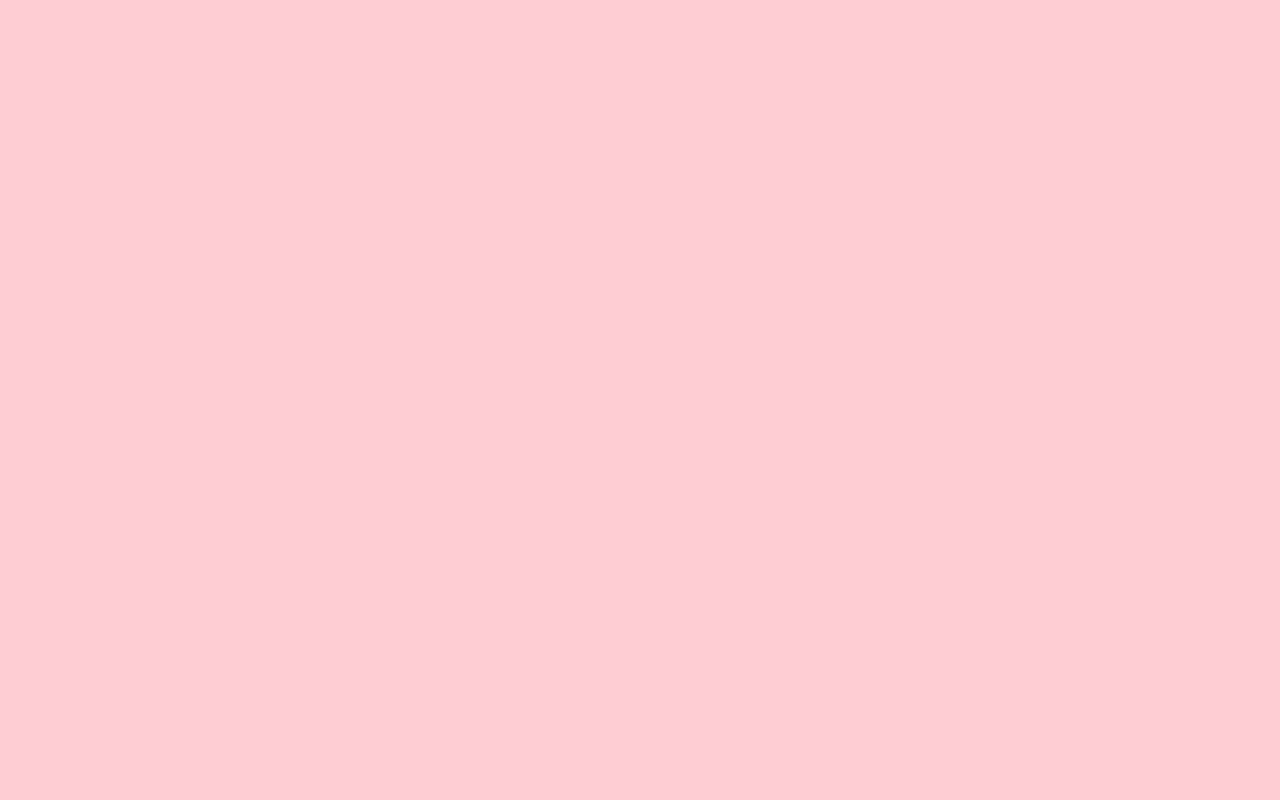
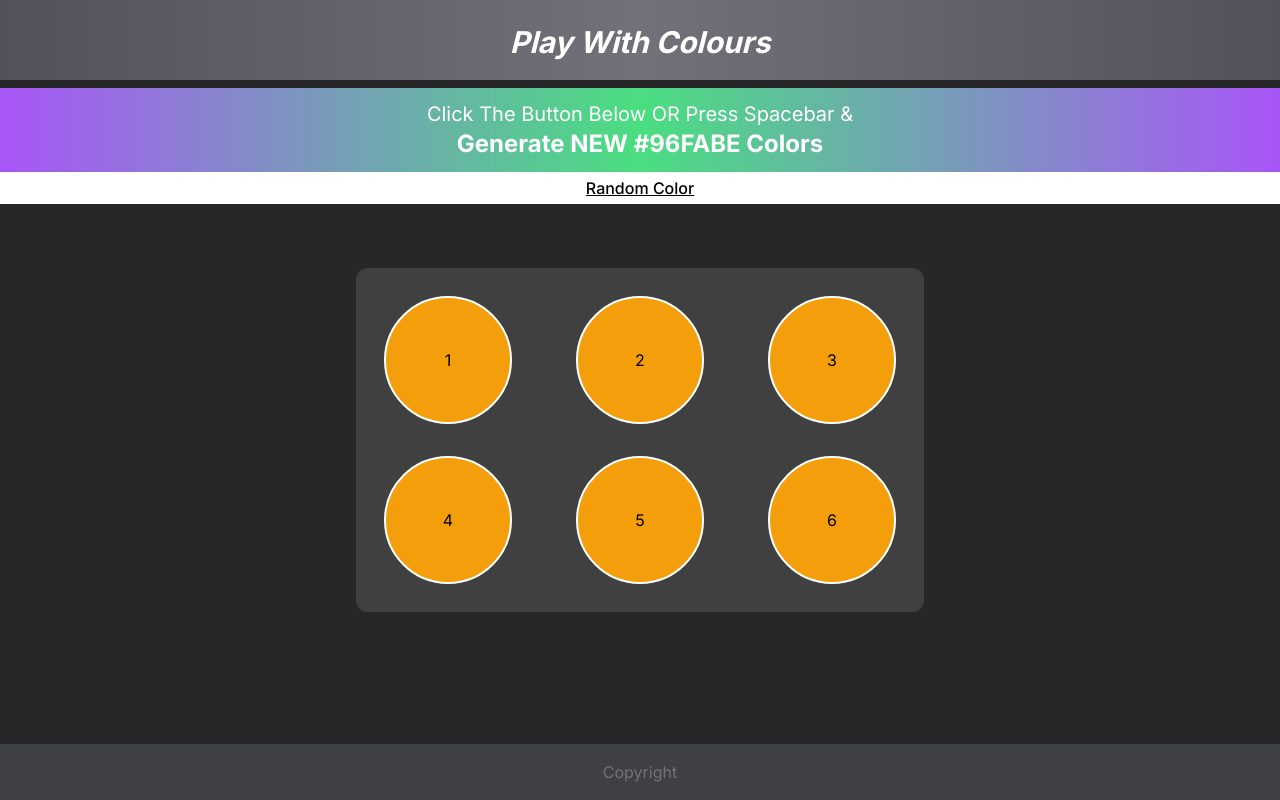
Before and after one commit to prantiranibanda/GuessColor, a Next.js app: page / in a window 1280 px wide. Built offline with nearby package versions, Linux system fonts and the light colour scheme.

Commit message:
Main page layout ready

```diff
--- a/src/app/layout.js
+++ b/src/app/layout.js
@@ -12,7 +12,7 @@ export default function RootLayout({ children }) {
   return (
     <html lang="en">
       <head></head>
-      <body className={`bg-rose-200 ${inter.className}`}>{children}</body>
+      <body className={`bg-zinc-800 ${inter.className}`}>{children}</body>
     </html>
   )
 }
--- a/src/app/page.js
+++ b/src/app/page.js
@@ -1,11 +1,35 @@
-import Image from 'next/image'
+export default function Home() {
+  let grad1 = "bg-gradient-to-r from-zinc-600 via-zinc-500 to-zinc-600";
+  let grad2 = "bg-gradient-to-r from-purple-500 via-green-400 to-purple-500";
+  let circle = "bg-amber-500 text-center flex items-center justify-center rounded-full  border-2 border-white w-32 h-32";
 
-export default function Home() {
+  let randColor = "#";
+  let arr = ['0','1','2','3','4','5','6','7','8','9','A','B','C','D','E','F'];
+  for(let i=1; i<=6; i++){
+    let x = Math.floor(((Math.random() * 10)+6));
+    randColor = randColor.concat(arr[x]);
+  }
+  console.log(randColor);
+
   return (
     <>
-      <div>
-
+      <div className={`${grad1} h-20 p-6 text-center font-bold text-3xl italic text-white`}>Play With Colours</div>
+      <div className={`text-white ${grad2} text-center p-3 mt-2 text-xl`}>
+        <div className="">Click The Button Below OR Press Spacebar &</div>
+        <div className="font-bold text-2xl">Generate NEW {randColor} Colors</div>
       </div>
+      <div className="bg-white p-1 font-medium underline text-center">Random Color</div>
+      <div className="flex justify-center p-16">
+        <div className="grid grid-cols-3 gap-x-16 gap-y-8 bg-neutral-700 rounded-xl p-7">
+          <div className={`${circle}`}>1</div>
+          <div className={`${circle}`}>2</div>
+          <div className={`${circle}`}>3</div>
+          <div className={`${circle}`}>4</div>
+          <div className={`${circle}`}>5</div>
+          <div className={`${circle}`}>6</div>
+        </div>
+      </div>
+      <div className="fixed bottom-0 bg-zinc-700 p-4 w-full text-center text-neutral-500">Copyright</div>
     </>
   )
 }
```
